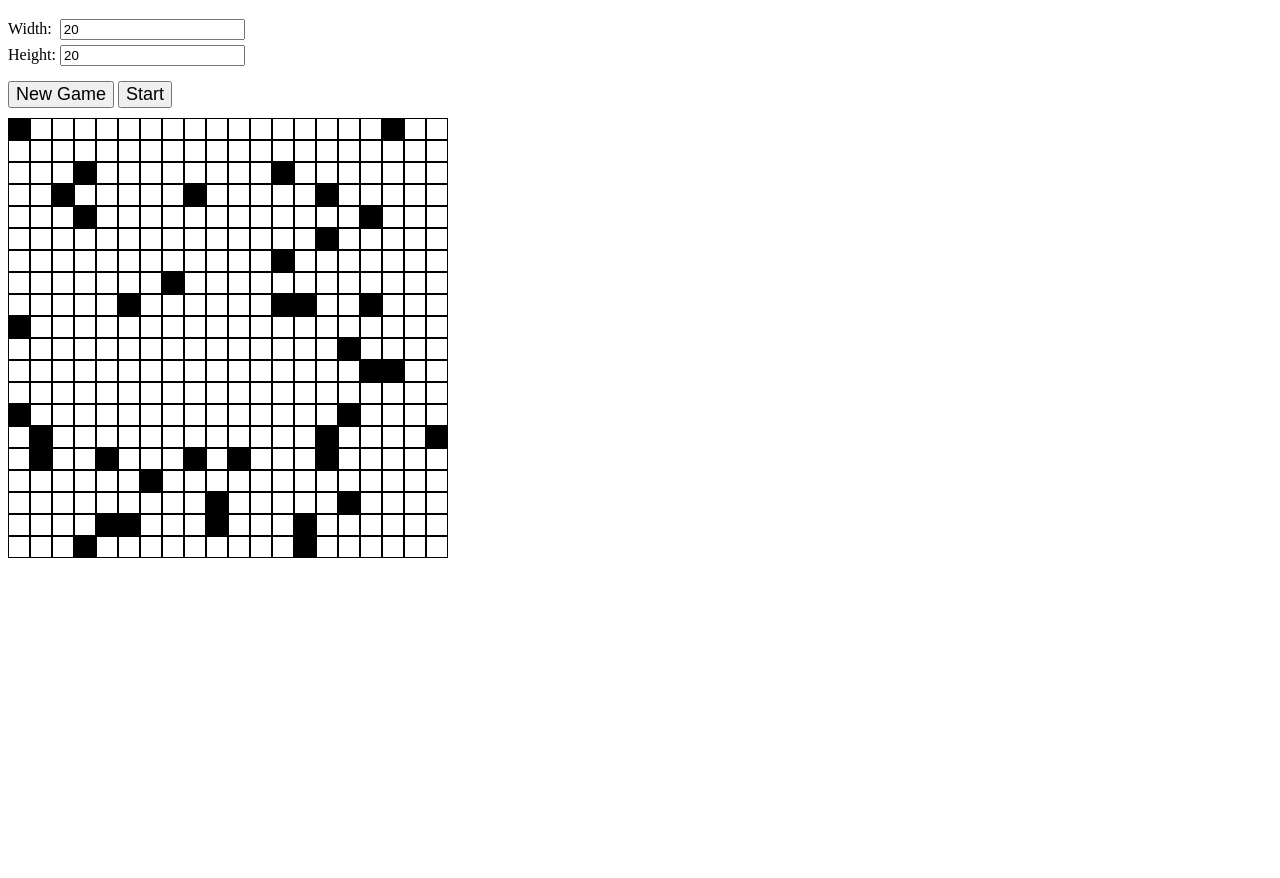
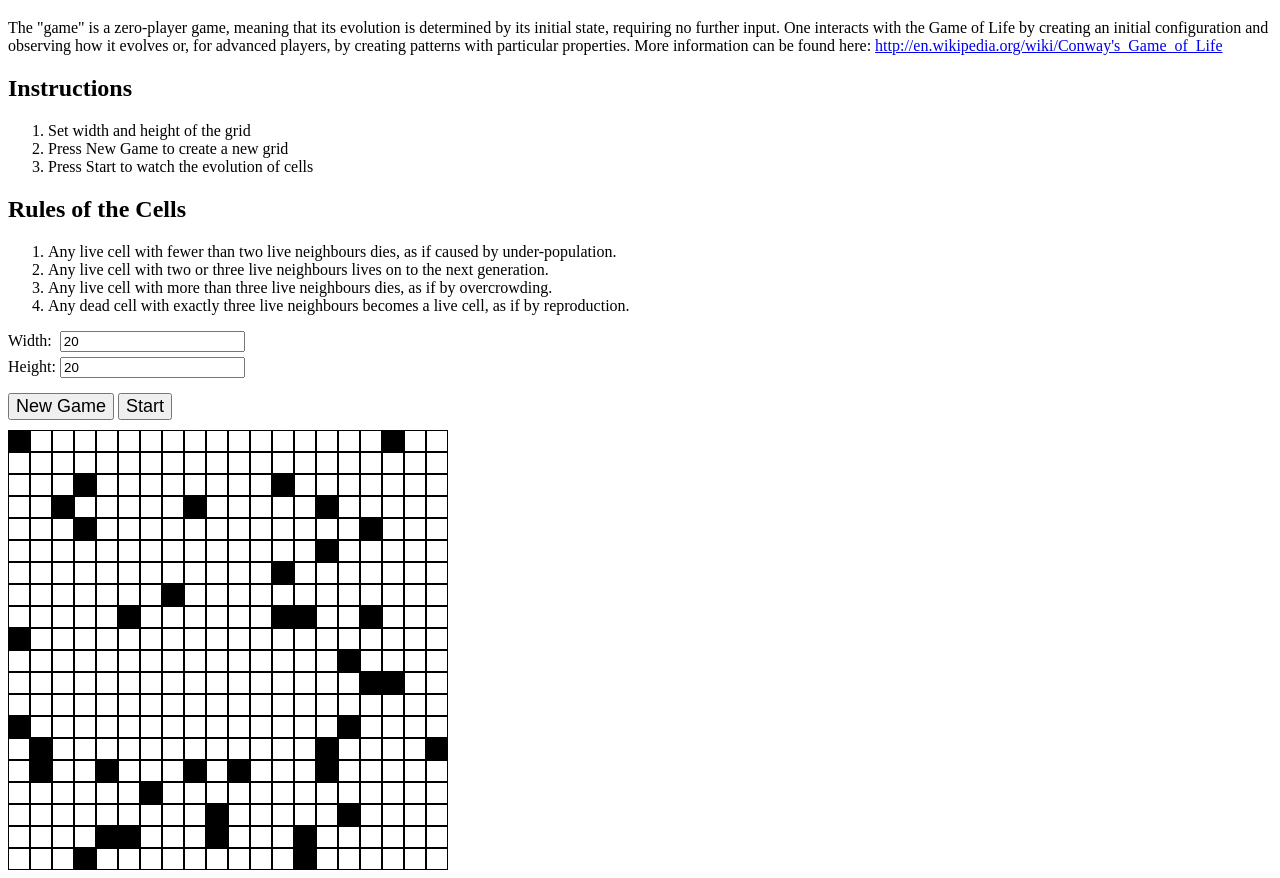
Before and after one commit to bkelsey/gameoflife, a website: page index.html in a window 1280 px wide. Shown: the part 61-939 px from the top of the page. Before the commit the page ends 800 px from the top, so only its background shows below. Drawn offline with Linux system fonts and the light colour scheme.

Commit message:
Added information on the game, added instructions for how to play the game, added rules of the cells

```diff
--- a/index.html
+++ b/index.html
@@ -11,6 +11,24 @@
 </head>
 <body ng-controller="MainController">
   <h1> Conway's Game of Life </h1>
+  <p>
+    The "game" is a zero-player game, meaning that its evolution is determined by its initial state, requiring no further input. One interacts with the Game of Life by creating an initial configuration and observing how it evolves or, for advanced players, by creating patterns with particular properties. More information can be found here: <a href='http://en.wikipedia.org/wiki/Conway%27s_Game_of_Life' target='_blank'>http://en.wikipedia.org/wiki/Conway's_Game_of_Life</a>
+  </p>
+
+  <h2>Instructions</h2>
+  <ol>
+    <li>Set width and height of the grid</li>
+    <li>Press New Game to create a new grid</li>
+    <li>Press Start to watch the evolution of cells</li>
+  </ol>
+
+  <h2>Rules of the Cells</h2>
+  <ol>
+    <li>Any live cell with fewer than two live neighbours dies, as if caused by under-population.</li>
+    <li>Any live cell with two or three live neighbours lives on to the next generation.</li>
+    <li>Any live cell with more than three live neighbours dies, as if by overcrowding.</li>
+    <li>Any dead cell with exactly three live neighbours becomes a live cell, as if by reproduction.</li>
+  </ol>
 
   <div class='spacing'>
     Width:  <input type='text' class='width' ng-model='cellWidth' ng-change='setWidth(cellWidth)'>
```
